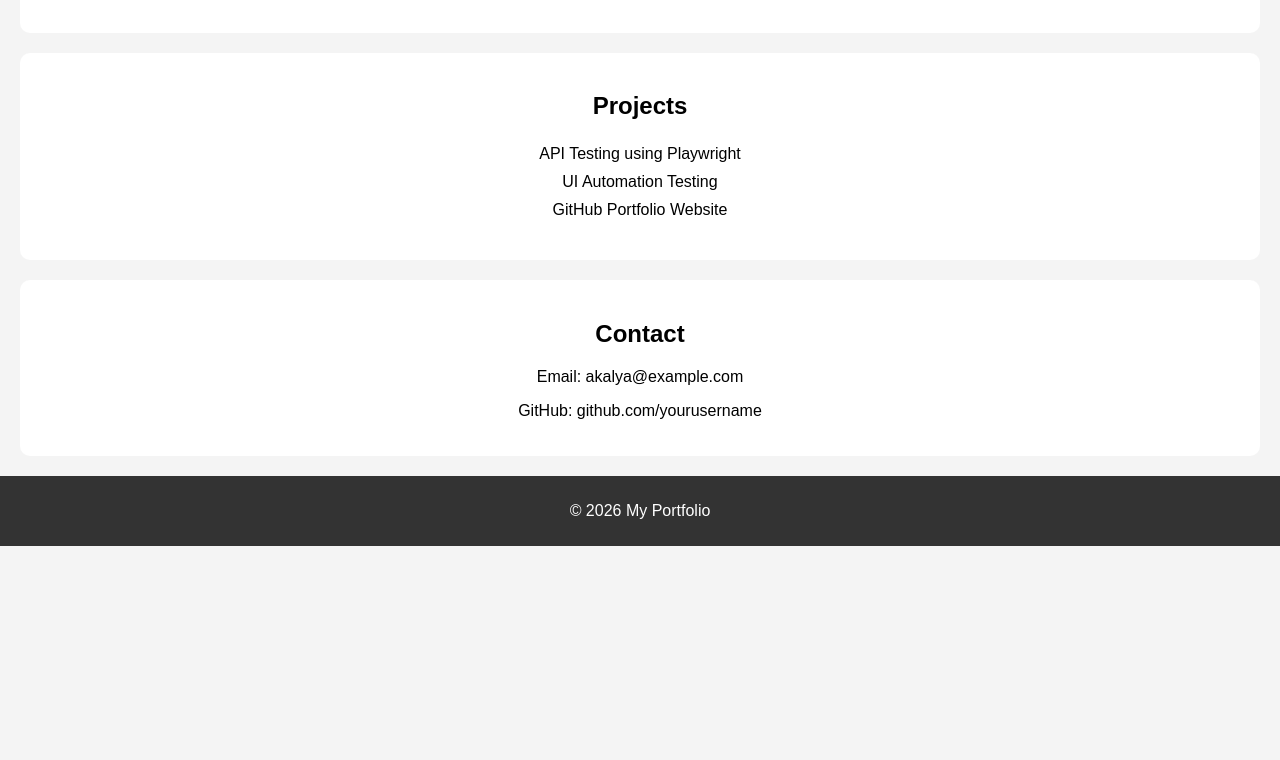
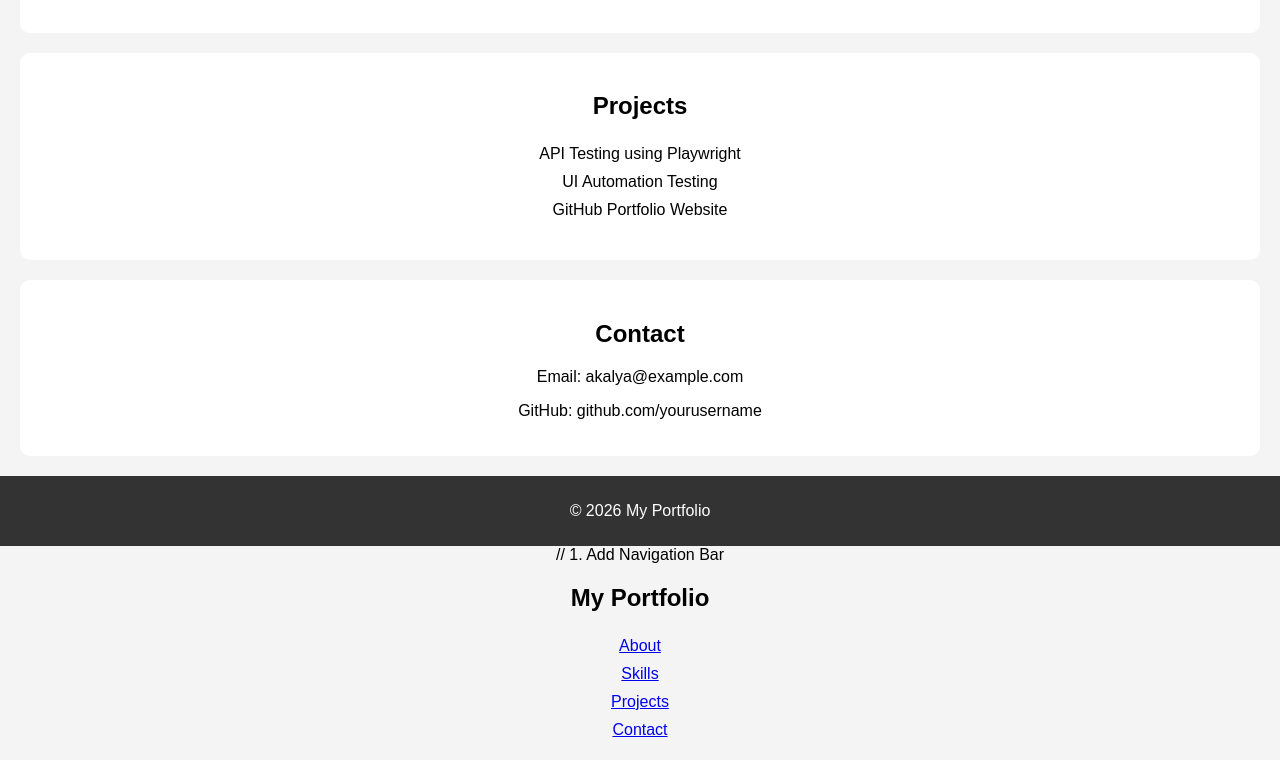
Before and after one commit to akalya-tech155/My-Portfolio, a plain HTML site: page index.html in a window 1280 px wide. Shown: the part 540-1300 px from the top of the page. Before the commit the page ends 1086 px from the top, so only its background shows below. Drawn offline with Linux system fonts and the light colour scheme.

Commit message:
updated new file

```diff
--- a/index.html
+++ b/index.html
@@ -52,3 +52,16 @@
 
 </body>
 </html>
+
+
+// 1. Add Navigation Bar
+
+<nav>
+  <h2>My Portfolio</h2>
+  <ul>
+    <li><a href="#about">About</a></li>
+    <li><a href="#skills">Skills</a></li>
+    <li><a href="#projects">Projects</a></li>
+    <li><a href="#contact">Contact</a></li>
+  </ul>
+</nav>
```
